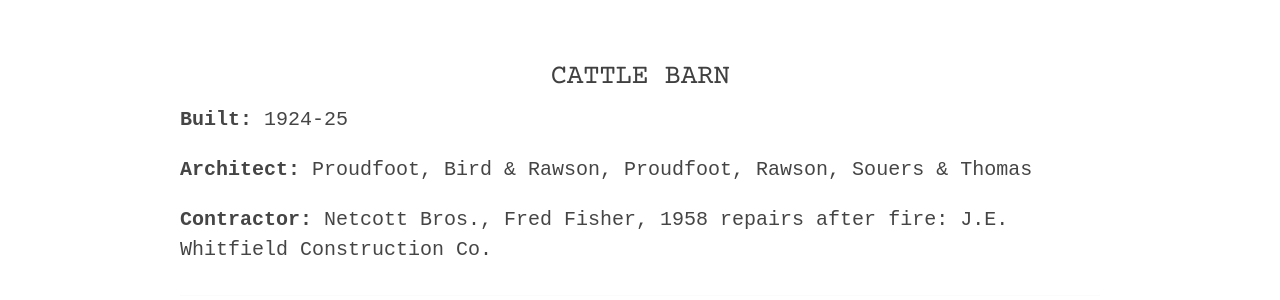
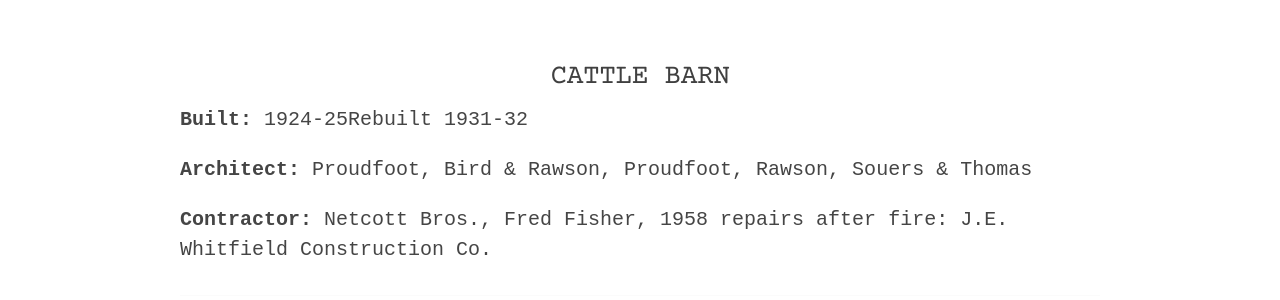
Before and after one commit to emanderson811/day-edition, a Jekyll site: the page built from _texts/buildings/036day-cattle-barn.md, in a window 1280 px wide. Shown: the part 142-442 px from the top of the page. Built offline with Jekyll 4.4.1, drawn with Linux system fonts in a browser that asks for light colours.

Commit message:
Update 036day-cattle-barn.md

```diff
--- a/_texts/buildings/036day-cattle-barn.md
+++ b/_texts/buildings/036day-cattle-barn.md
@@ -2,7 +2,9 @@
 layout: building
 title: "Cattle Barn"
 alternative_name:
-built: 1924-25
+built:
+    - 1924-25
+    - Rebuilt 1931-32
 addition:
 architect:
     - "Proudfoot, Bird & Rawson"
```
